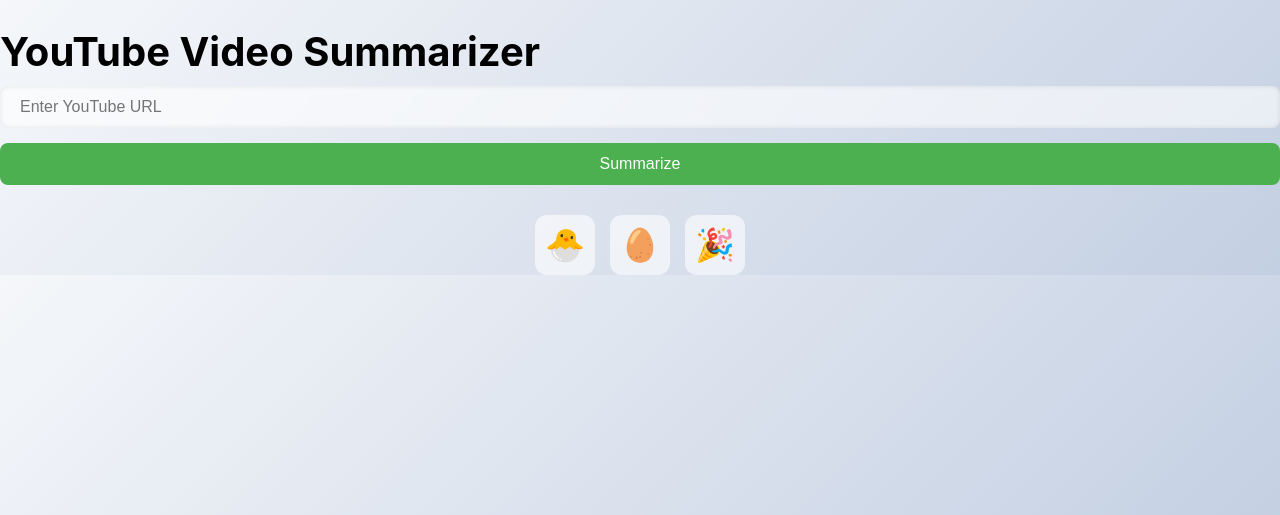
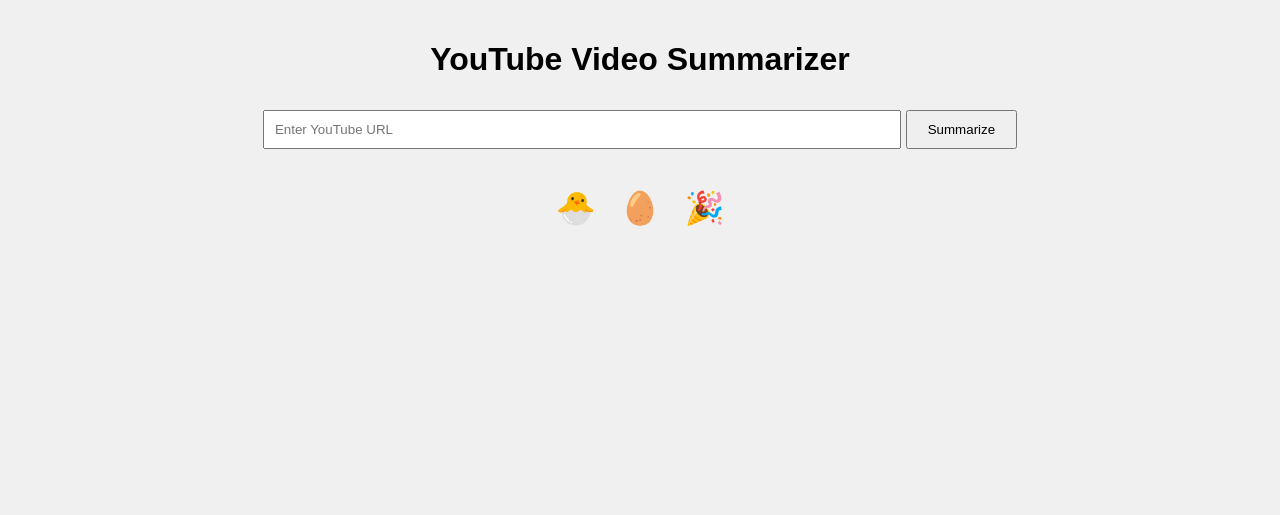
Before and after one commit to shubh72010/ScaledSummary, a Flask app: page / in a window 1280 px wide. Shown: the top 515 px of the page. Run offline with Flask 2, Linux system fonts and the light colour scheme.

Commit message:
Update style.css

```diff
--- a/static/style.css
+++ b/static/style.css
@@ -1,108 +1,48 @@
 body {
     margin: 0;
-  font-family: 'Inter', sans-serif;
-  background: linear-gradient(135deg, #f5f7fa, #c3cfe2);
+    font-family: 'Arial', sans-serif;
+    background: #f0f0f0;
 }
 
-.hero {
-  display: flex;
-  justify-content: center;
-  align-items: center;
-  height: 100vh;
-}
-
-.glass {
-  background: rgba(255, 255, 255, 0.25);
-  border-radius: 16px;
-  padding: 40px;
-  box-shadow: 0 8px 32px rgba(31, 38, 135, 0.37);
-  backdrop-filter: blur(10px);
-  -webkit-backdrop-filter: blur(10px);
+.container {
+    width: 80%;
+    margin: auto;
+    padding: 20px;
     text-align: center;
-  width: 90%;
-  max-width: 600px;
-}
-
-h1 {
-  font-size: 2.5rem;
-  margin-bottom: 10px;
-}
-
-.subtitle {
-  font-size: 1.2rem;
-  margin-bottom: 30px;
-  color: #333;
-}
-
-form {
-  display: flex;
-  flex-direction: column;
-  gap: 15px;
 }
 
 input[type="text"] {
-  padding: 12px 20px;
-  font-size: 1rem;
-  border: none;
-  border-radius: 8px;
-  background: rgba(255, 255, 255, 0.6);
-  backdrop-filter: blur(5px);
-  -webkit-backdrop-filter: blur(5px);
-  box-shadow: inset 0 0 5px rgba(0,0,0,0.1);
+    width: 60%;
+    padding: 10px;
+    margin: 10px 0;
 }
 
 button {
-  padding: 12px 20px;
-  font-size: 1rem;
-  border: none;
-  border-radius: 8px;
-  background-color: #4CAF50;
-  color: white;
+    padding: 10px 20px;
     cursor: pointer;
-  transition: background-color 0.3s ease;
-}
-
-button:hover {
-  background-color: #45a049;
-}
-
-#outputBox {
-  margin-top: 30px;
-  text-align: left;
 }
 
 .result, .error {
-  background: rgba(255, 255, 255, 0.6);
-  padding: 20px;
-  border-radius: 8px;
     margin-top: 20px;
-  box-shadow: 0 4px 6px rgba(0,0,0,0.1);
+    padding: 15px;
+    border-radius: 5px;
 }
 
-.result h2, .error h2 {
-  margin-top: 0;
+.result {
+    background-color: #e0ffe0;
+}
+
+.error {
+    background-color: #ffe0e0;
 }
 
 .easter-eggs {
-  display: flex;
-  justify-content: center;
-  gap: 15px;
     margin-top: 30px;
 }
 
 .tile {
-  width: 60px;
-  height: 60px;
-  background: rgba(255, 255, 255, 0.6);
-  border-radius: 12px;
-  display: flex;
-  align-items: center;
-  justify-content: center;
-  font-size: 2rem;
+    display: inline-block;
+    margin: 0 10px;
+    font-size: 2em;
     cursor: pointer;
-  transition: transform 0.2s ease;
 }
-
-.tile:hover {
-  transform: scale(1.1);
-}
```
Lines whose indentation alone changed are shown as unchanged.
